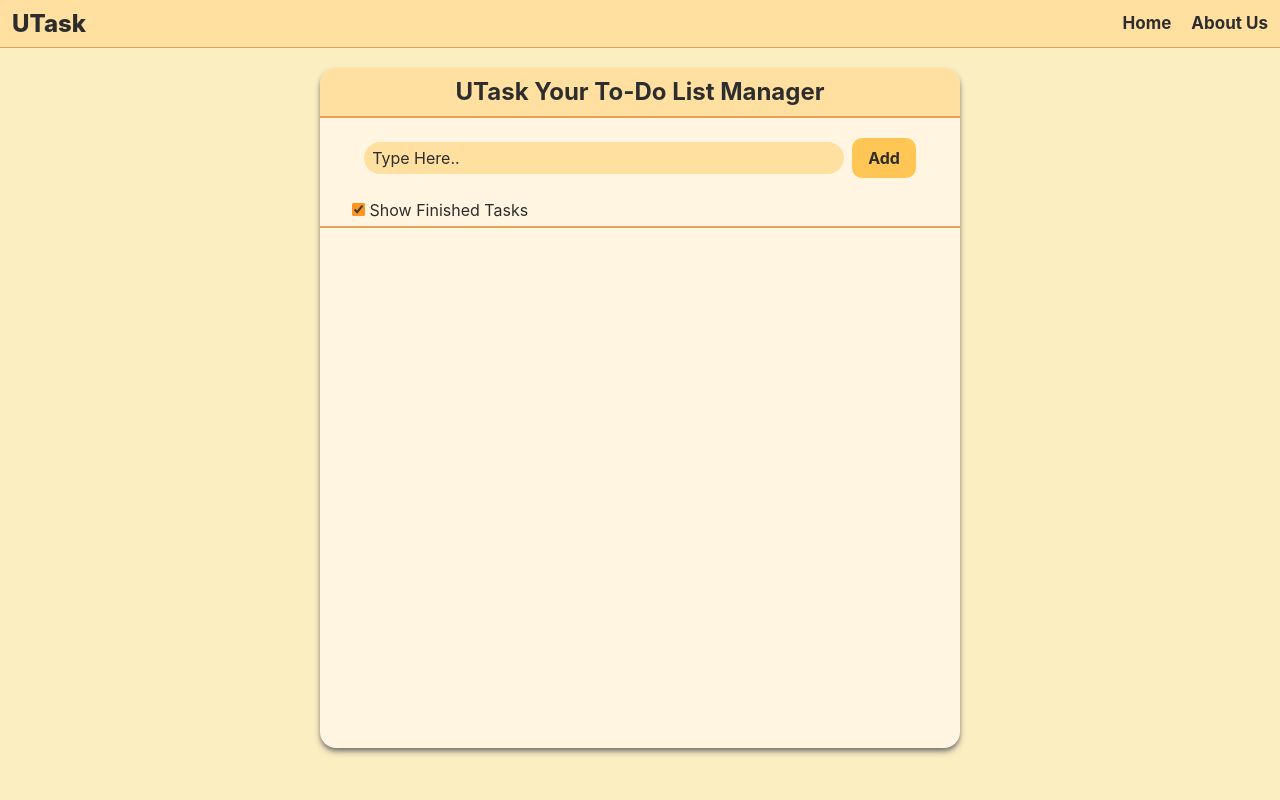
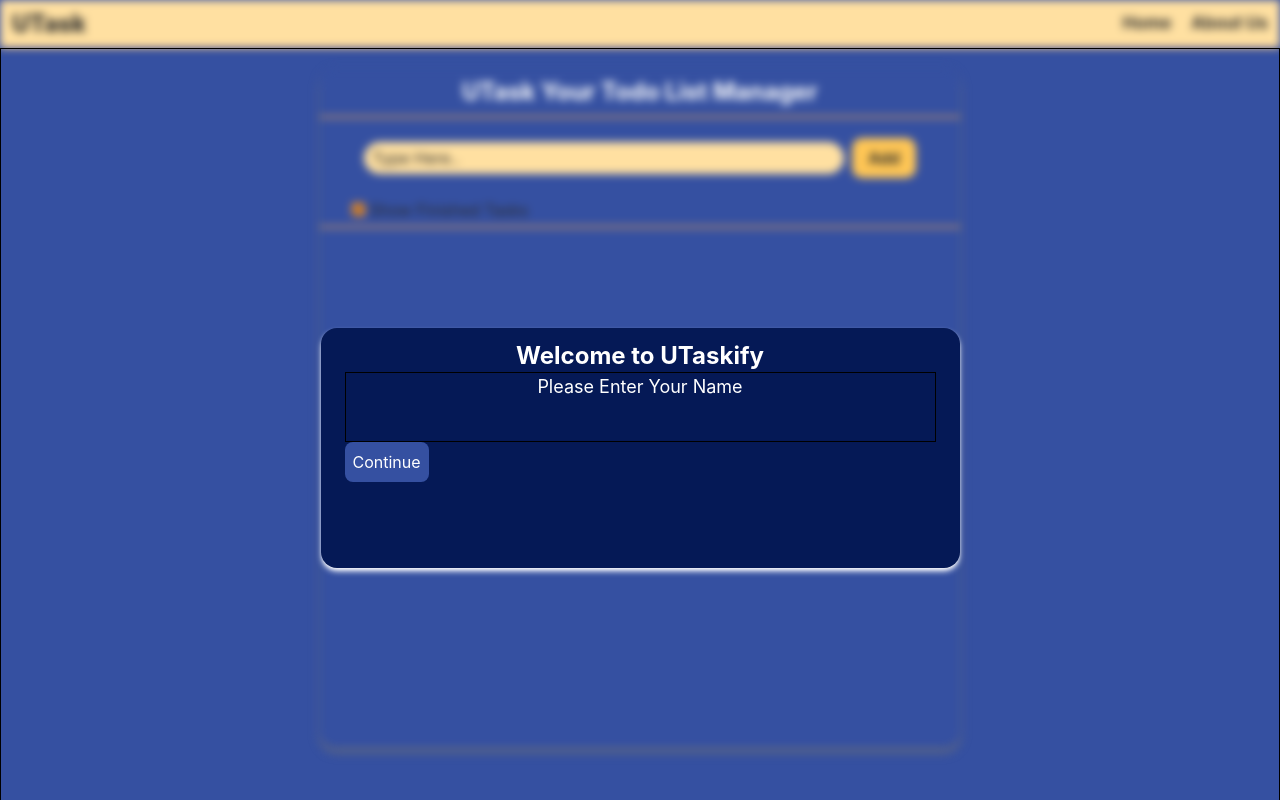
Before and after one commit to Muhammad-Uzair-2611/Utaskify, a React (Vite) app: page / in a window 1280 px wide. Built offline with nearby package versions, Linux system fonts and the light colour scheme.

Commit message:
Made Some Changes in App

```diff
--- a/package.json
+++ b/package.json
@@ -10,11 +10,12 @@
     "preview": "vite preview"
   },
   "dependencies": {
+    "@react-spring/web": "^9.7.5",
     "@tailwindcss/vite": "^4.0.7",
     "node": "^18.20.7",
     "npm": "^11.1.0",
-    "react": "^19.0.0",
-    "react-dom": "^19.0.0",
+    "react": "^18.3.1",
+    "react-dom": "^18.3.1",
     "react-icons": "^5.5.0",
     "remix": "^2.15.3",
     "tailwindcss": "^4.0.7",
--- a/src/App.jsx
+++ b/src/App.jsx
@@ -19,7 +19,8 @@
 
   return (
     <>
-      {isScreenlarge && <Navbar />}
+
+      {<Navbar />}
       <Addtask />
     </>
   );
--- a/src/components/Addtask.jsx
+++ b/src/components/Addtask.jsx
@@ -2,6 +2,8 @@
 import { v4 as uuidv4 } from "uuid";
 import { FaEdit, FaCheck } from "react-icons/fa";
 import { MdDelete } from "react-icons/md";
+import BlurText from "./BlurText";
+import UserInfo from "./UserInfo";
 
 const Addtask = () => {
   //*States
@@ -91,11 +93,17 @@
     const confrim = confirm("Are You Sure You Wanna Delete All Tasks.?");
     setTodos([]);
   };
+  const isVisible = localStorage.getItem("isVisible");
 
   return (
-    <div className="custom-scrollbar bg-[#FFF5E1] container sm:mx-auto  lg:max-w-2/4  sm:max-w-2/3 w-full sm:rounded-2xl sm:h-[85vh] h-screen sm:mt-5 overflow-y-auto relative shadow-md  shadow-neutral-500 overflow-auto">
-      <div className="heading sticky top-0 p-2 flex justify-center items-center font-bold text-2xl text-center text-[#2D2D2D] bg-[#ffe0a1] z-5 ">
-        <h3>UTask Your To-Do List Manager</h3>
+    <>
+      {!isVisible ? <UserInfo /> : ""}
+      <div
+        className={
+          `${isVisible ? "" : "blur-xs"} custom-scrollbar bg-[#3550A1] container sm:mx-auto  lg:max-w-2/4  sm:max-w-2/3 w-full sm:rounded-2xl sm:h-[85vh] h-screen sm:mt-5 overflow-y-auto relative shadow-md  shadow-neutral-500 overflow-auto`}
+      >
+        <div className="heading sticky top-0 p-2 flex justify-center items-center font-bold text-2xl text-center text-white bg-[#3550A1] z-5 ">
+          <BlurText text="UTask Your Todo List Manager" delay={100} />
         </div>
         <section className="sticky z-10 top-11 line w-full h-0.5 bg-[#E6A157] "></section>
 
@@ -199,6 +207,7 @@
           </div>
         )}
       </div>
+    </>
   );
 };
 
--- /dev/null
+++ b/src/components/BlurText.jsx
@@ -0,0 +1,94 @@
+import { useRef, useEffect, useState } from "react";
+import { useSprings, animated } from "@react-spring/web";
+
+const BlurText = ({
+  text = "",
+  delay = 200,
+  className = "",
+  animateBy = "words", // 'words' or 'letters'
+  direction = "top", // 'top' or 'bottom'
+  threshold = 0.1,
+  rootMargin = "0px",
+  animationFrom,
+  animationTo,
+  easing = "easeOutCubic",
+}) => {
+  const elements = animateBy === "words" ? text.split(" ") : text.split("");
+  const [inView, setInView] = useState(false);
+  const ref = useRef();
+  const animatedCount = useRef(0);
+
+  // Default animations based on direction
+  const defaultFrom =
+    direction === "top"
+      ? {
+          filter: "blur(10px)",
+          opacity: 0,
+          transform: "translate3d(0,-50px,0)",
+        }
+      : {
+          filter: "blur(10px)",
+          opacity: 0,
+          transform: "translate3d(0,50px,0)",
+        };
+
+  const defaultTo = [
+    {
+      filter: "blur(5px)",
+      opacity: 0.5,
+      transform:
+        direction === "top" ? "translate3d(0,5px,0)" : "translate3d(0,-5px,0)",
+    },
+    { filter: "blur(0px)", opacity: 1, transform: "translate3d(0,0,0)" },
+  ];
+
+  useEffect(() => {
+    const observer = new IntersectionObserver(
+      ([entry]) => {
+        if (entry.isIntersecting) {
+          setInView(true);
+          observer.unobserve(ref.current);
+        }
+      },
+      { threshold, rootMargin }
+    );
+
+    observer.observe(ref.current);
+
+    return () => observer.disconnect();
+  }, [threshold, rootMargin]);
+
+  const springs = useSprings(
+    elements.length,
+    elements.map((_, i) => ({
+      from: animationFrom || defaultFrom,
+      to: inView
+        ? async (next) => {
+            for (const step of animationTo || defaultTo) {
+              await next(step);
+            }
+            animatedCount.current += 1;
+          }
+        : animationFrom || defaultFrom,
+      delay: i * delay,
+      config: { easing },
+    }))
+  );
+
+  return (
+    <p ref={ref} className={`blur-text ${className} flex flex-wrap`}>
+      {springs.map((props, index) => (
+        <animated.span
+          key={index}
+          style={props}
+          className="inline-block transition-transform will-change-[transform,filter,opacity]"
+        >
+          {elements[index] === " " ? "\u00A0" : elements[index]}
+          {animateBy === "words" && index < elements.length - 1 && "\u00A0"}
+        </animated.span>
+      ))}
+    </p>
+  );
+};
+
+export default BlurText;
--- a/src/components/Navbar.jsx
+++ b/src/components/Navbar.jsx
@@ -11,9 +11,9 @@
       setShowabout(false);
     }, 4000);
   };
-
+  const isVisible = localStorage.getItem("isVisible");
   return (
-    <nav className="bg-[#ffe0a1] border-b border-[#E6A157] text-[#2D2D2D] h-12 flex justify-between items-center px-3 relative">
+    <nav className={`${isVisible ? "" : "blur-xs"} bg-[#ffe0a1] border-b border-[#E6A157] text-[#2D2D2D] h-12 flex justify-between items-center px-3 relative`}>
       <div className="font-extrabold text-2xl cursor-pointer">UTask</div>
       <ul
         className="flex gap-x-5 text-[17px] font-bold [&>li]:cursor-pointer
@@ -26,7 +26,7 @@
       </ul>
       {
         <div
-          className={`about transition-all duration-200  h-30 w-50 rounded-2xl p-2 bg-[#ffe0a1] shadow-md shadow-black fixed right-5 top-14 ${
+          className={`about z-20 transition-all duration-200  h-30 w-50 rounded-2xl p-2 bg-[#ffe0a1] shadow-md shadow-black fixed right-5 top-14 ${
             showAbout
               ? "opacity-100 scale-100"
               : "opacity-0 scale-95 pointer-events-none"
--- /dev/null
+++ b/src/components/UserInfo.jsx
@@ -0,0 +1,50 @@
+import React, { useEffect, useRef, useState } from "react";
+
+const UserInfo = () => {
+  const [animate, setAnimate] = useState(false);
+  const [name, setName] = useState("");
+
+  useEffect(() => {
+    setAnimate(true);
+  }, [animate]);
+
+  const handleClick = () => {
+    localStorage.setItem("name", name);
+    localStorage.setItem("isVisible", true);
+  };
+  const handleChange = (e) => {
+    setName(e.target.value);
+  };
+
+  return (
+    <div className="fixed border h-screen w-screen flex justify-center items-center z-50">
+      <div
+        className={`transition-all  ease-in
+           ${
+             animate ? "opacity-100 scale-100" : "opacity-0 scale-0"
+           }  w-2/4 h-60 bg-[#051956] rounded-2xl px-6 py-3 shadow-md shadow-white`}
+      >
+        <h2 className="text-2xl font-bold text-center text-white">
+          Welcome to UTaskify
+        </h2>
+        <div className="flex flex-col gap-y-4 items-center justify-center border ">
+          <label htmlFor="name" className="text-white text-lg ">
+            Please Enter Your Name
+          </label>
+          <input onChange={handleChange} className="" type="text" />
+        </div>
+
+        <a href="/">
+          <button
+            onClick={handleClick}
+            className="bg-[#3550A1] text-white p-2 text-center rounded-lg"
+          >
+            Continue
+          </button>
+        </a>
+      </div>
+    </div>
+  );
+};
+
+export default UserInfo;
--- a/src/index.css
+++ b/src/index.css
@@ -1,13 +1,14 @@
 @import "tailwindcss";
 
 :root {
-  background-color: #fbeec1;
+  background-color: #3550a1;
   font-family: Inter, system-ui, Avenir, Helvetica, Arial, sans-serif;
   font-synthesis: none;
   text-rendering: optimizeLegibility;
   -webkit-font-smoothing: antialiased;
   -moz-osx-font-smoothing: grayscale;
 }
+
 .steel-gray {
   background-color: #1f1c2c;
 }
```
Also changed, not shown: Mobile Design/Mobile Design 2.jpg (added), 1 other file (tests, documents, lock files or other folders). Lines whose indentation alone changed are shown as unchanged.
